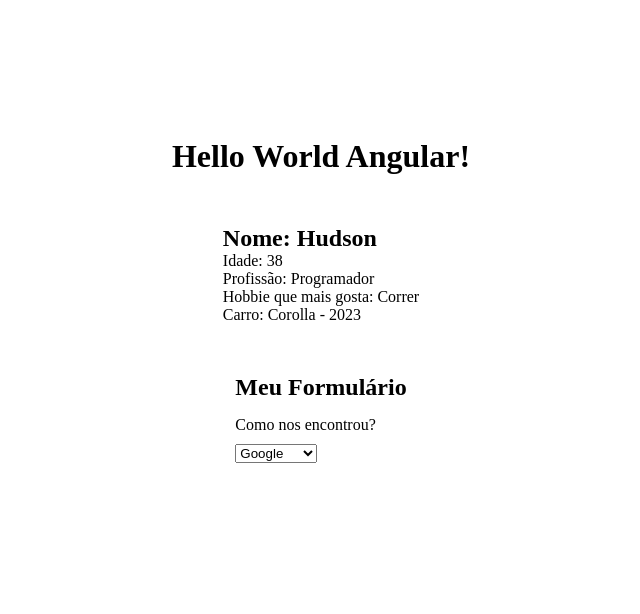
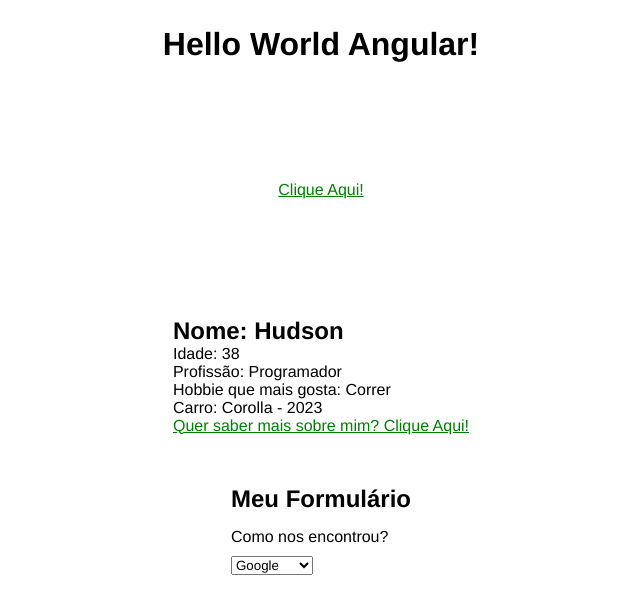
Before and after one commit to hltav/first_angular_project, an Angular app: page / in a window 1280 px wide. Shown: the top 614 px of the page, without its empty margins (319-959 px from the left). Built offline with nearby package versions, Linux system fonts and the light colour scheme.

Commit message:
CSS no Angular

```diff
--- a/src/app/app.component.html
+++ b/src/app/app.component.html
@@ -1,6 +1,10 @@
 <main class="container"><h1>
     Hello World Angular!
-</h1>
+</h1><br>
+<div>
+    <a href="#">Clique Aqui!</a>
+</div><br>
+
 <app-first-component></app-first-component>
 <app-form-component></app-form-component>
 </main>
--- a/src/app/components/first-component/first-component.component.html
+++ b/src/app/components/first-component/first-component.component.html
@@ -3,3 +3,6 @@
 <p>Profissão: {{job}}</p>
 <p>Hobbie que mais gosta: {{hobbies[0]}} </p>
 <p>Carro: {{car.name}} - {{car.year}}</p>
+<div>
+    <a href="#">Quer saber mais sobre mim? Clique Aqui!</a>
+</div>
--- a/src/styles.css
+++ b/src/styles.css
@@ -3,6 +3,7 @@
     margin: 0;
     padding: 0;
     box-sizing: border-box;
+    font-family: Helvetica;
 }
 body{
     display:flex;
@@ -10,3 +11,6 @@ body{
     align-items: center;
 
 }
+a{
+    color: green;
+}
```
